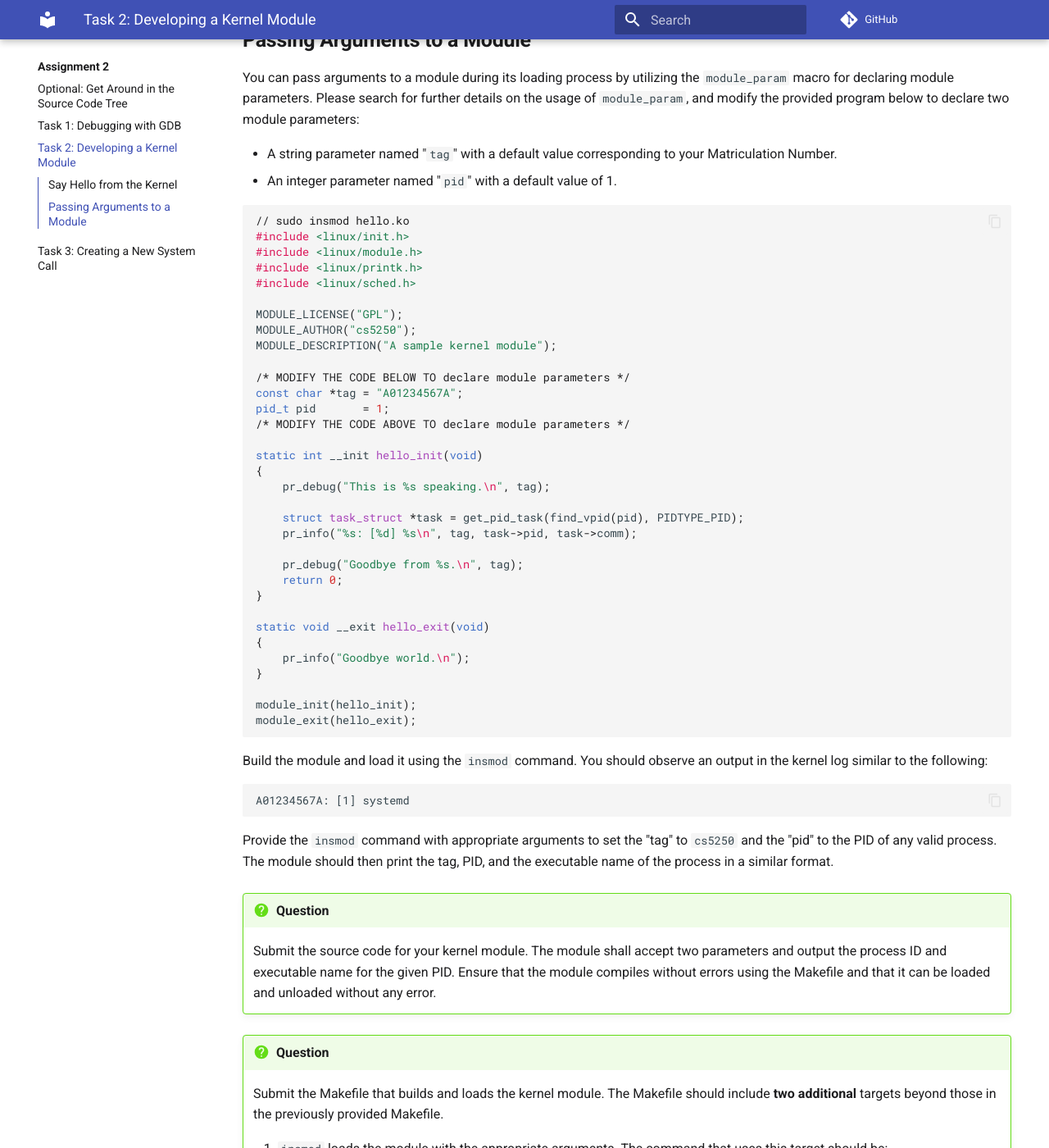
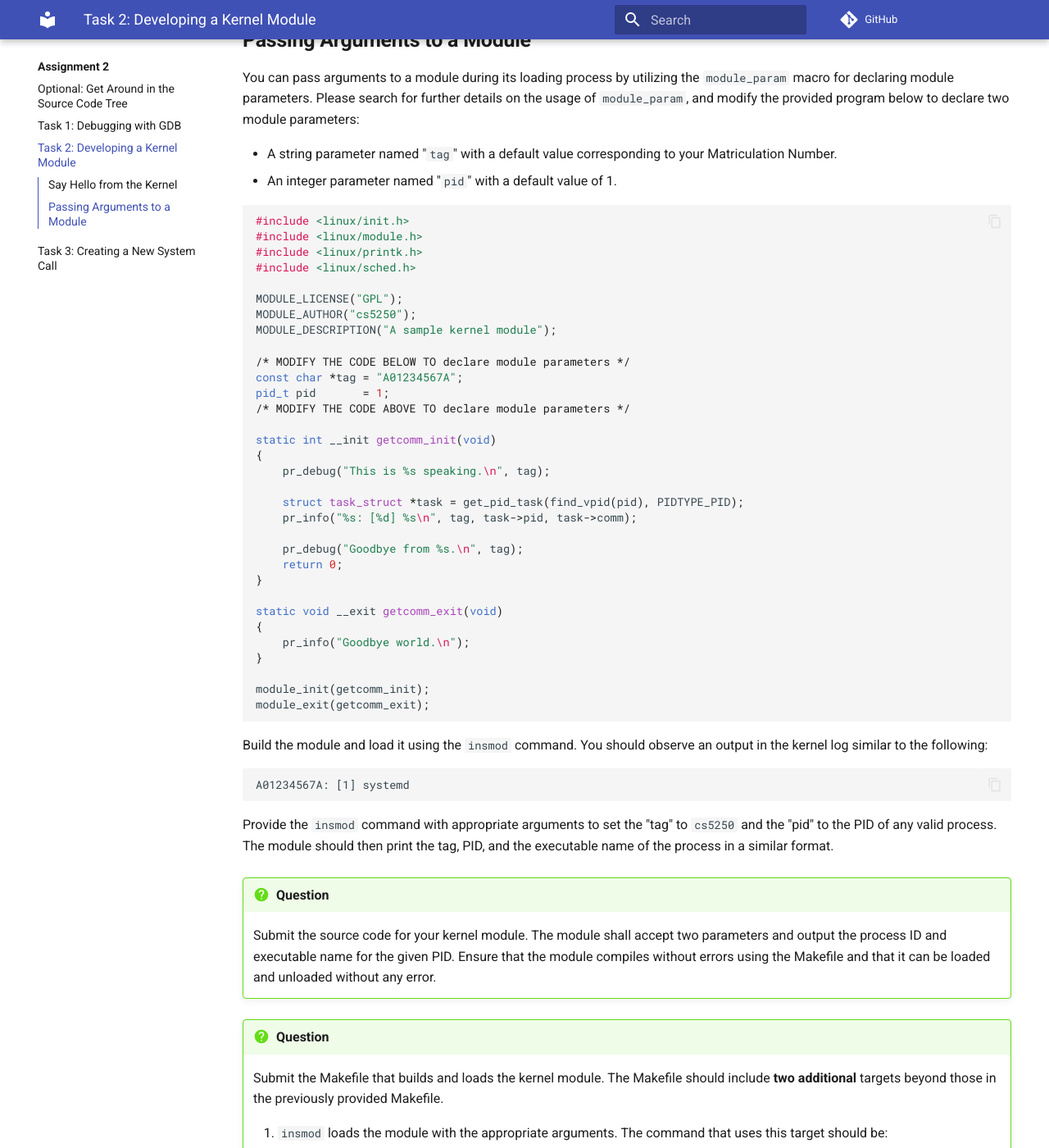
Before and after one commit to nus-cs5250/25s, an MkDocs documentation site: the page built from docs/asg2/task-module.md, in a window 1280 px wide and 1400 px high, scrolled down 2324 px. Shown: the whole window at 82% size. Built offline with MkDocs 1.6.1 and Material for MkDocs 9.7.7, drawn with Linux system fonts in a browser that asks for light colours; comment, search, counter and statistics services are not loaded.

Commit message:
asg2: fix kmod name changing (#23)

````diff
--- a/docs/asg2/task-module.md
+++ b/docs/asg2/task-module.md
@@ -107,7 +107,6 @@ Please search for further details on the usage of `module_param`, and modify the
 - An integer parameter named "`pid`" with a default value of 1.
 
 ```c
-// sudo insmod hello.ko
 #include <linux/init.h>
 #include <linux/module.h>
 #include <linux/printk.h>
@@ -122,7 +121,7 @@ const char *tag = "A01234567A";
 pid_t pid       = 1;
 /* MODIFY THE CODE ABOVE TO declare module parameters */
 
-static int __init hello_init(void)
+static int __init getcomm_init(void)
 {
     pr_debug("This is %s speaking.\n", tag);
 
@@ -133,13 +132,13 @@ static int __init hello_init(void)
     return 0;
 }
 
-static void __exit hello_exit(void)
+static void __exit getcomm_exit(void)
 {
     pr_info("Goodbye world.\n");
 }
 
-module_init(hello_init);
-module_exit(hello_exit);
+module_init(getcomm_init);
+module_exit(getcomm_exit);
 ```
 
 Build the module and load it using the `insmod` command.
````
